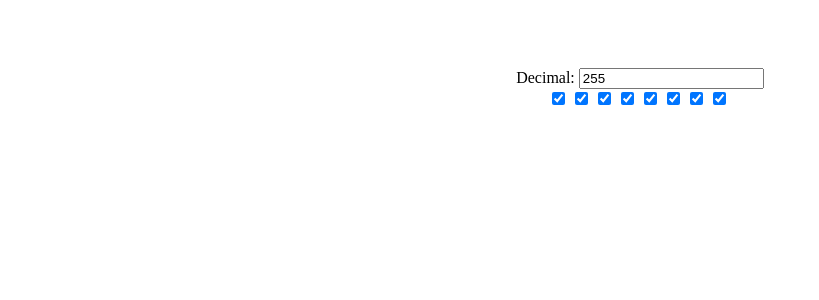
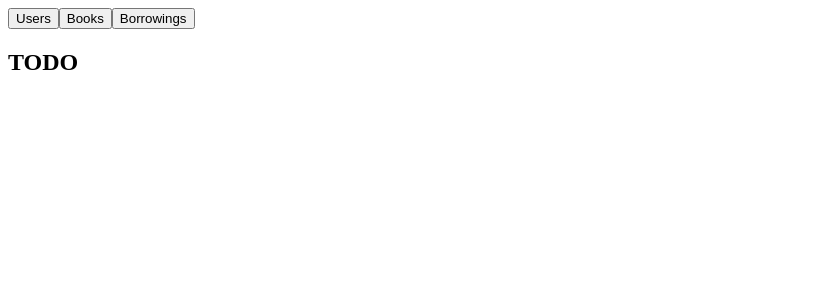
Before and after one commit to g8nuine/Angular_Enjoyers, an Angular app: page / in a window 1280 px wide. Shown: the top 300 px of the page, without its empty margins (0-819 px from the left). Built offline with nearby package versions, Linux system fonts and the light colour scheme.

Commit message:
creating a form for books

```diff
--- a/src/app/app.component.html
+++ b/src/app/app.component.html
@@ -1,17 +1,19 @@
 <div>
-  <form class="ta-center mt-50px" #numberForm="ngForm">
+  <button (click)="actMenu = menu.USERS">Users</button> <button (click)="actMenu = menu.BOOKS">Books</button> <button (click)="actMenu = menu.BORROWINGS">Borrowings</button>
+  <div *ngIf="actMenu == menu.BOOKS">
     <br>
-    <label>Decimal:
-      <input type="text" name="dc" [(ngModel)]="decimal" (keyup)="setBits()">
-    </label>
-    <br>
-    <input class="mr-6px" type="checkbox" name="b1" [(ngModel)]="byte[0]" (change)="setDecimal()">
-    <input class="mr-6px" type="checkbox" name="b2" [(ngModel)]="byte[1]" (change)="setDecimal()">
-    <input class="mr-6px" type="checkbox" name="b3" [(ngModel)]="byte[2]" (change)="setDecimal()">
-    <input class="mr-6px" type="checkbox" name="b4" [(ngModel)]="byte[3]" (change)="setDecimal()">
-    <input class="mr-6px" type="checkbox" name="b5" [(ngModel)]="byte[4]" (change)="setDecimal()">
-    <input class="mr-6px" type="checkbox" name="b6" [(ngModel)]="byte[5]" (change)="setDecimal()">
-    <input class="mr-6px" type="checkbox" name="b7" [(ngModel)]="byte[6]" (change)="setDecimal()">
-    <input class="mr-6px" type="checkbox" name="b8" [(ngModel)]="byte[7]" (change)="setDecimal()">
-  </form>
+    ID: <input type="text" [(ngModel)]="book.id"> <br><br>
+    NAME: <input type="text" [(ngModel)]="book.name"> <br><br>
+    AUTHOR: <input type="text" [(ngModel)]="book.author"> <br><br>
+    AVAILABLE: <input type="text" [(ngModel)]="book.available"> <br><br>
+    <button (click)="add()">Add book</button><br><br>
+    books:
+    <h3 *ngFor="let k of books">{{k.id}}, {{k.name}}, {{k.author}}, {{k.available}}</h3>
+  </div>
+  <div *ngIf="actMenu == menu.USERS">
+    <h2>TODO</h2>
+  </div>
+  <div *ngIf="actMenu == menu.BORROWINGS">
+    <h2>TODO</h2>
+  </div>
 </div>
--- a/src/app/app.component.ts
+++ b/src/app/app.component.ts
@@ -1,4 +1,5 @@
 import { Component } from '@angular/core';
+enum MENU {USERS, BOOKS, BORROWINGS}
 
 @Component({
   selector: 'app-root',
@@ -6,24 +7,16 @@ import { Component } from '@angular/core';
   styleUrls: ['./app.component.css']
 })
 export class AppComponent {
-  // A decimal number from the editbox.
-  public decimal: number = 255;
-  // That same number in binary.
-  public byte: boolean[] = [true, true, true, true,
-                            true, true, true, true];
+  books: any = [];
+  book = {id: '', name: '', author: '', available: ''};
+  actMenu = MENU.USERS;
+  menu = MENU;
 
-  // Sets the bit pattern in checkboxes.
-  public setBits() {
-    for (let i = 0; i < 8; i++) {
-      this.byte[i] = Boolean(this.decimal & 128 >> i);
-    }
+  add(){
+    let k = {id: this.book.id, name: this.book.name, author: this.book.author, available: this.book.available};
+    this.books.push(k);
   }
-
-  // Sets the decimal value according to the checkbox (bit) pattern.
-  public setDecimal() {
-    this.decimal = 0;
-    for (let i = 0; i < 8; i++) {
-      if (this.byte[i]) this.decimal |= 128 >> i;
-    }
+  Menu(m: MENU){
+    this.actMenu = m;
   }
 }
```
